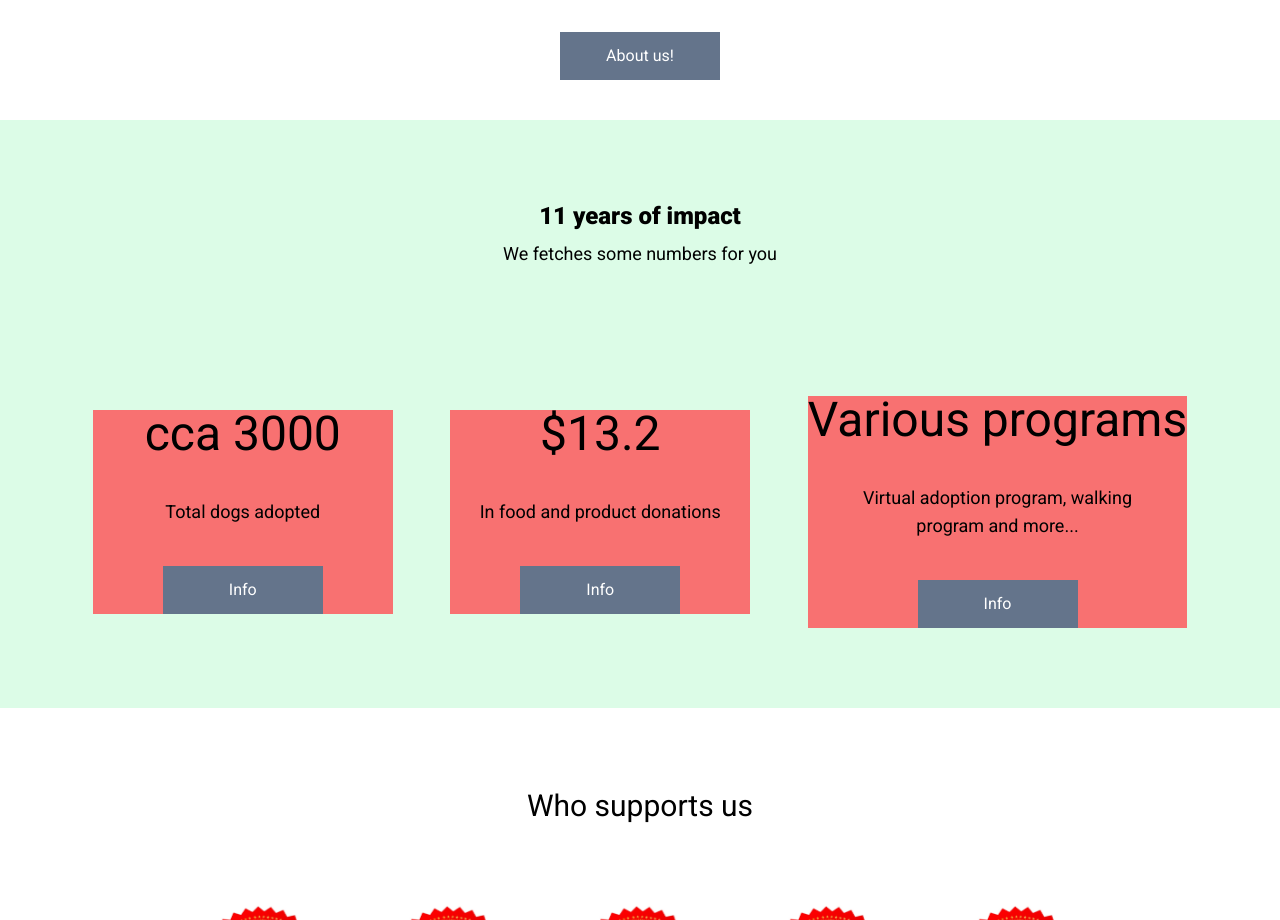
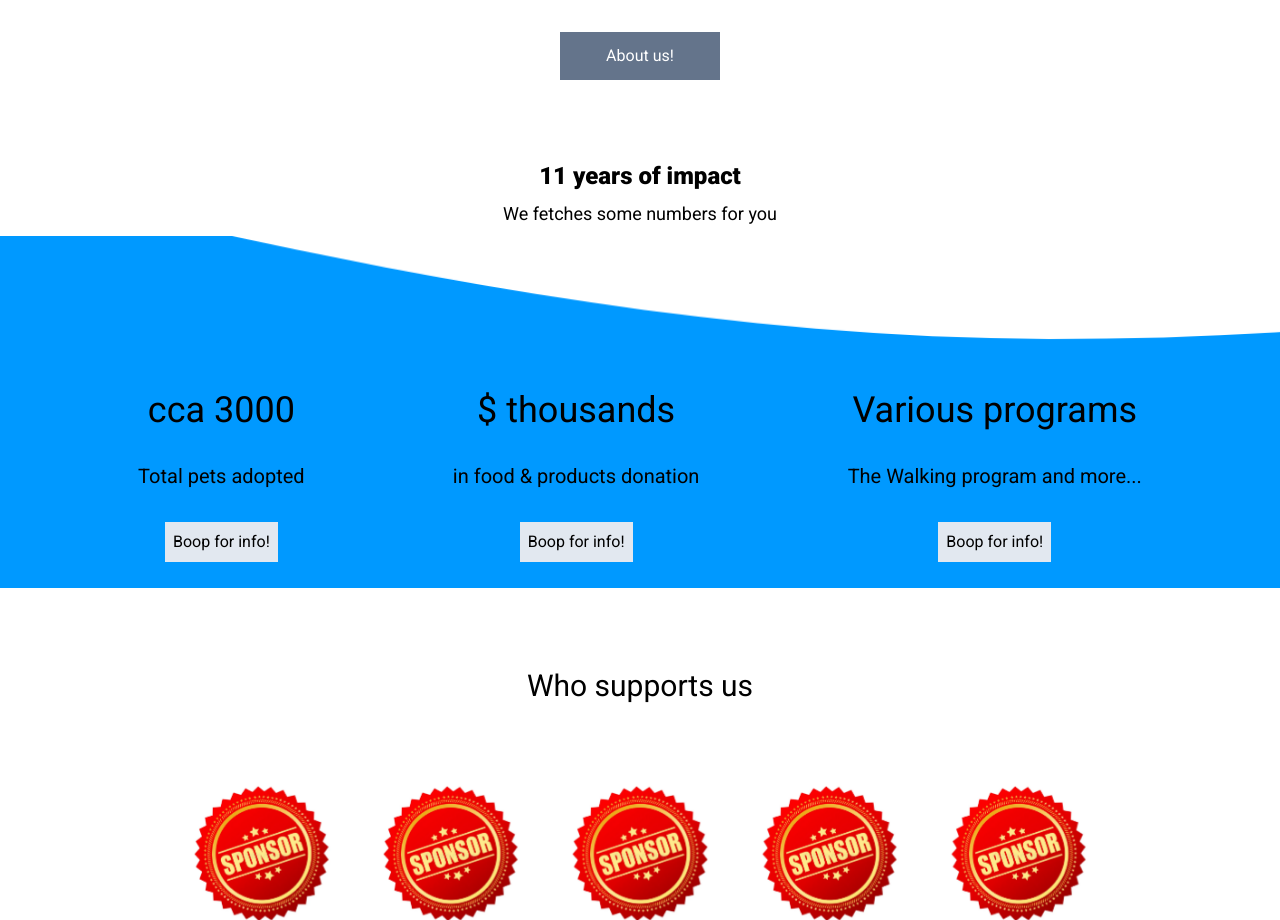
Before and after one commit to DenisKantic/ADOPT_PETS_NIRINA_COLLAB, a React (Create React App) app: page / in a window 1280 px wide. Shown: the part 1040-1960 px from the top of the page. Built offline with nearby package versions, Linux system fonts and the light colour scheme.

Commit message:
replacing adopt comp. and recreated figures component

```diff
--- a/src/App.js
+++ b/src/App.js
@@ -4,7 +4,7 @@ import HomePage from './components/HomePage/HomePage';
 import Navigation from './components/Navigation/Navigation';
 import HowToDonate from './components/program/HowToDonate';
 import { BrowserRouter, Routes, Route } from "react-router-dom";
-import Adopt from './components/Adopt/Adopt';
+import ComingSoon from './components/Adopt/ComingSoon';
 import Program from './components/program/Programs';
 import Volunteer from './components/Volunteer/Volunteer';
 import HappyEnd from './components/HappyEnd/HappyEnd';
@@ -20,7 +20,7 @@ function App() {
     <Routes>
       <Route path="/" element={<HomePage/>}/>
       <Route path="/About Us" element={<AboutUs />}/>
-      <Route path="/Adopt" element={<Adopt />} />
+      <Route path="/Adopt" element={<ComingSoon />} />
       <Route path="/Programs" element={<Program />} />
       <Route path="/Volunteer" element={<Volunteer />} />
       <Route path="/HappyEnd" element={<HappyEnd />} />
--- a/src/components/Adopt/Adopt.jsx
+++ b/src/components/Adopt/Adopt.jsx
@@ -1,4 +1,4 @@
-import { useState } from 'react';
+import { useState, useEffect } from 'react';
 import {PiDogBold} from 'react-icons/pi';
 import {data} from './data';
 
@@ -6,6 +6,7 @@ import {data} from './data';
 const Adopt = () => {
 
     const [dogGender,setDogGender] = useState("male");
+    const [detailed, setDetailed] = useState(false);
 
     return (
     <div className='mx-auto min-h-[120vh]'>
@@ -61,8 +62,9 @@ const Adopt = () => {
                     const shortexText = item.description;
                    return <div className='pb-10 mx-auto mt-10
                                            md:w-[350px] ' key={item.id}>
-                    <img className='object-cover rounded-full h-[350px] w-[350px]' src={item.pictures[0]} alt="" />
+                    <img className='object-cover rounded-full h-[320px] w-[320px]' src={item.pictures[0]} alt="" />
                         <div className='flex flex-col items-center justify-center p-4'>
+                            <p>Birth: {item.birth}</p>
                         <h1 className='xss:text-lg md:text-2xl pb-2 text-[#2f474c] font-bold'>{item.name}</h1>
                              <div className='flex flex-col justify-between w-[50%] text-lg'>
                         <div className='flex flex-row justify-between items-center'>
@@ -76,12 +78,9 @@ const Adopt = () => {
                          </div>
                         <p className='text-sm w-full text-center p-2  max-h-[100px] overflow-hidden text-[#7f7f7f]
                                       xss:text-sm md:text-lg'>{shortexText.substring(0,60)}...</p>
-                        <button onClick={()=>console.log(
-                            item.id, "dog name:" + item.name, "dog sex:" + item.sex, "dog size:" + item.size, "photos: " + item.pictures[0]
-                            )} /*
-                            this here is to prove that we can make "modal pop up shit", where we can
-                            insert swiper and fetch other informations about item, which is clicked*/
-                        className='p-2 text-xl flex flex-row items-center text-[#2f474c] font-bold'>See more <PiDogBold size={25} className='ml-2 text-[#eda27b]' /></button>
+                        <button className='p-2 text-xl flex flex-row items-center text-[#2f474c] font-bold'
+                        onClick={()=>setDetailed(true)} >{console.log(detailed)}
+                        See more <PiDogBold size={25} className='ml-2 text-[#eda27b]' /></button>
                         </div>
                    </div>
                 })}
--- /dev/null
+++ b/src/components/Adopt/ComingSoon.jsx
@@ -0,0 +1,13 @@
+import React from 'react'
+
+const ComingSoon = () => {
+  return (
+    <div className='h-screen w-full flex justify-center items-center flex-col'>
+        <h1 className='text-4xl p-4'>This part of the web application is still in progress... </h1>
+        <p className='text-xl p-4'>If you want to see available dogs for adoption, you can click the link below.</p>
+        <a className='text-xl' href="https://www.facebook.com/nirina.adoptions/photos_albums">Click here!</a>
+    </div>
+  )
+}
+
+export default ComingSoon
--- a/src/components/HomePage/Figures/Figure.jsx
+++ /dev/null
@@ -1,19 +0,0 @@
-const Figure = (props) => {
-    return (
-        <div className="flex flex-col justify-center items-center bg-red-400
-                        xss:mt-10
-                        m">
-            <p className="mb-10 text-center
-                        xss:text-4xl
-                        xl:text-5xl">{
-             props.sign ? props.sign + props.number : (props.sign && props.alias) ? props.sign + props.number + props.alias : props.alias ? props.number + props.alias : props.number
-            }
-            </p>
-            <p className="mb-10 text-xl text-center w-[300px]
-                        md:text-lg">{props.about}</p>
-            <button type="button" className="bg-slate-500 text-white w-[10rem] h-[3rem]">Info</button>
-        </div>
-    )
-}
-
-export default Figure;
--- a/src/components/HomePage/Figures/Figures.jsx
+++ b/src/components/HomePage/Figures/Figures.jsx
@@ -1,22 +1,47 @@
-import Figure from '../Figures/Figure';
-import FiguresAbout from './FiguresAbout';
+import React from 'react'
 
-const Figures = () =>{
-    return (
-        <div className="bg-green-100">
-            <div className="py-20">
-                <FiguresAbout />
-                <div className="flex flex-row justify-around items-center mt-20 mx-auto
-                                xss:flex-col
-                                md:flex-col md:justify-between w-[90%]
-                                lg:justify-around lg:flex-row w-[70%]">
-                    <Figure number={"cca 3000"} about={"Total dogs adopted"}/>
-                    <Figure number={13.2} about={"In food and product donations"} sign={"$"} alias={"million"}/>
-                    <Figure number={"Various programs"} about={"Virtual adoption program, walking program and more... "}/>
-                </div>
-            </div>
+const Figures = () => {
+  return (
+    <div className='mx-auto min-h-[40vh] pt-10'>
+        <div className="text-center">
+            <h2 className="text-2xl font-bold">11 years of impact</h2>
+            <p className="text-lg p-2">We fetches some numbers for you</p>
         </div>
-    )
+
+
+        <div className='bg-figures w-[100%] bg-cover bg-no-repeat pt-8'> {/* background picture */}
+        <div className='flex flex-row justify-around items-center min-h-[30vh] w-[90%] mx-auto text-center mt-20
+                        xss:flex-col
+                        md:flex-row'>
+
+        {/*card */}
+        <div className=''>
+            <h1 className='text-4xl p-4'>cca 3000</h1>
+            <p className='text-xl p-4'>Total pets adopted</p>
+            <button className='py-2 bg-slate-200 px-2 mt-4'>Boop for info!</button>
+        </div>
+
+        <div className=''>
+            <h1 className='text-4xl p-4'>$ thousands</h1>
+            <p className='text-xl p-4'>in food & products donation</p>
+            <button className='py-2 bg-slate-200 px-2 mt-4'>Boop for info!</button>
+        </div>
+
+
+        <div className=''>
+            <h1 className='text-4xl p-4'>Various programs</h1>
+            <p className='text-xl p-4'>The Walking program and more...</p>
+            <button className='py-2 bg-slate-200 px-2 mt-4'>Boop for info!</button>
+        </div>
+
+
+        </div>
+
+        </div>
+
+
+    </div>
+  )
 }
 
-export default Figures;
+export default Figures
--- a/src/components/HomePage/Figures/FiguresAbout.jsx
+++ /dev/null
@@ -1,10 +0,0 @@
-const FiguresAbout = () => {
-    return (
-        <div className="text-center">
-            <h2 className="text-2xl font-bold">11 years of impact</h2>
-            <p className="text-lg p-2">We fetches some numbers for you</p>
-        </div>
-    )
-}
-
-export default FiguresAbout;
--- a/src/components/HomePage/HomePage.jsx
+++ b/src/components/HomePage/HomePage.jsx
@@ -1,6 +1,6 @@
 import Header from "./Header/Header";
 import Team from '../AboutUs/Team';
-import Figures from "./Figures/Figures";
+import Figures from "./Figures/Figures.jsx";
 import Support from "./Support/Support";
 import PuppiesForAdoption from "./Adoption/PuppiesForAdoption";
 import AdoptOrJoin from "./AdoptOrJoin/AdoptOrJoin";
--- a/tailwind.config.js
+++ b/tailwind.config.js
@@ -7,6 +7,7 @@ module.exports = {
     extend: {
       backgroundImage: {
         'header': "url('./assets/Header/nirina.png')",
+        'figures': "url('./assets/wave2.png')"
       },
       screens:{
         'xss': '270px',
```
Also changed, not shown: src/assets/wave.png (added), src/assets/wave2.png (added).
